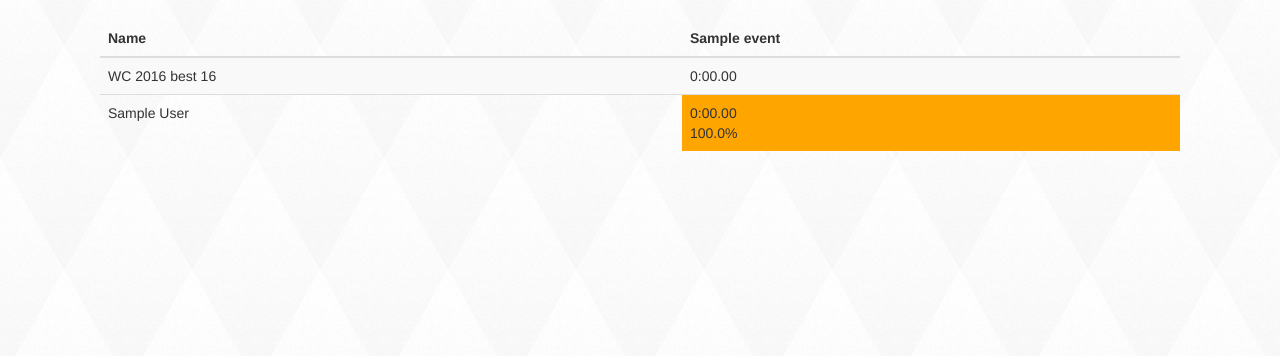
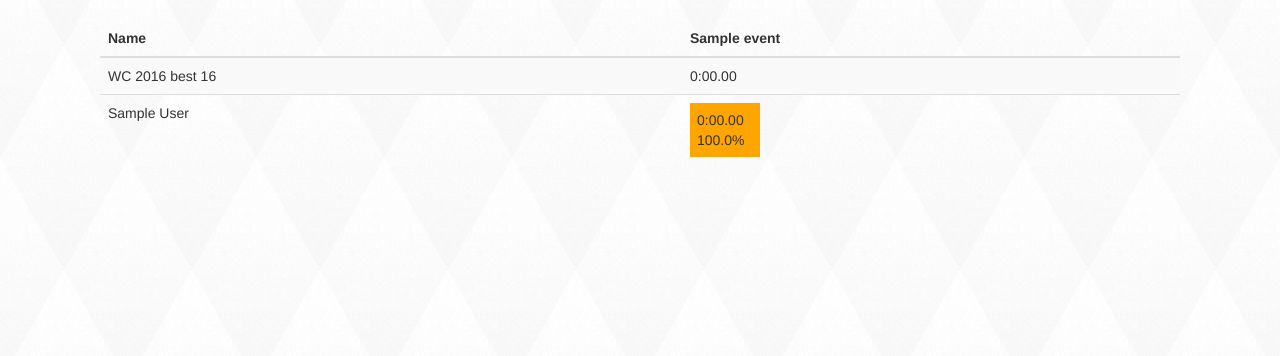
Before and after one commit to rubenvanerk/lifesavingrankings, a Django app: page /analysis/group/1 in a window 1280 px wide. Shown: the part 66-422 px from the top of the page. Run offline with Django 3.2, Linux system fonts and the light colour scheme; tables that the repository leaves empty hold one stand-in row (values such as "Sample post"); some libraries are stand-ins or nearby versions.

Commit message:
layout fixes

```diff
--- a/lifesaving_rankings/static/css/project.css
+++ b/lifesaving_rankings/static/css/project.css
@@ -34,3 +34,9 @@ body {
     padding-left: 60px;
     padding-right: 45px;
 }
+
+.analysis-time {
+    padding: 0.5em;
+    width: 5em;
+    overflow: hidden;
+}
--- a/lifesaving_rankings/templates/analysis/analysis.html
+++ b/lifesaving_rankings/templates/analysis/analysis.html
@@ -39,8 +39,11 @@
                         {% if results %}
                             {% for result in results %}
                                 <td>
+                                    <div class="analysis-time">
                                     {{ result.pb|format_time }}<br>
                                     <span class="analysis-percentage">{{ result|calculate_percentage:special_results }}</span>
+                                    </div>
+
                                 </td>
                             {% endfor %}
                         {% else %}
```
